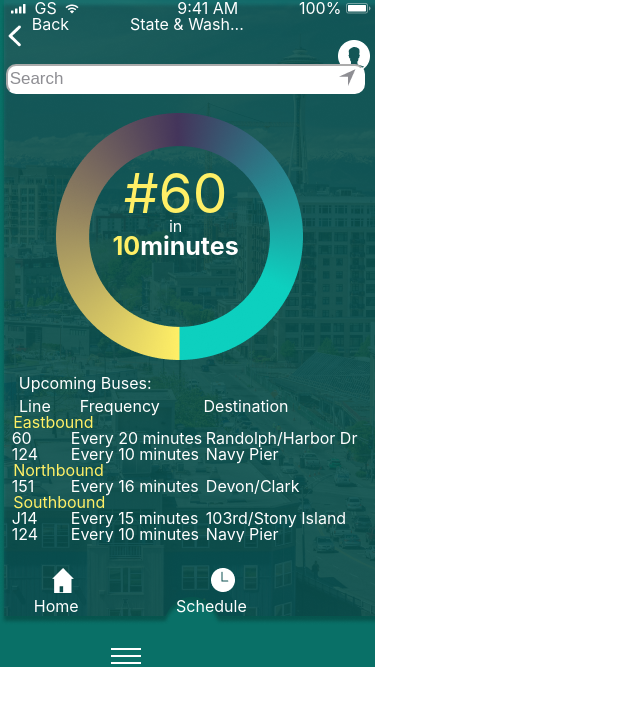
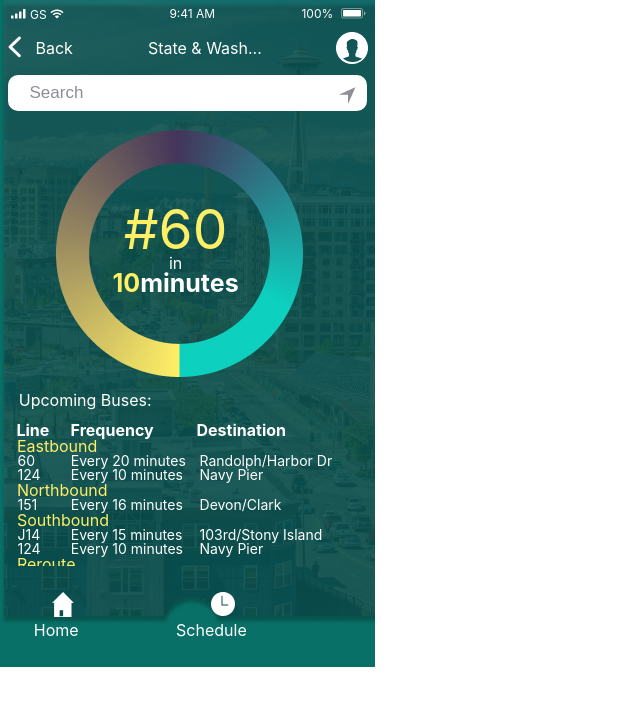
Before and after one commit to AngelaAnderson/BusyBus, a plain HTML site: page index.html in a window 1280 px wide. Shown: the whole page, without its empty margins (0-640 px from the left). Drawn offline with Linux system fonts and the light colour scheme.

Commit message:
Updated CSS with reset.css file

```diff
--- a/css/stylesheet.css
+++ b/css/stylesheet.css
@@ -31,7 +31,7 @@ h3{
   font-weight:lighter;
   font-size: 14px;
   line-height: 22px;
-  letter-spacing: -2.41%
+  letter-spacing: -2.41%;
 }
 h6{
   font-size: 17px;
@@ -45,68 +45,71 @@ a{
 }
 /* Status Bar */
 .mobilesignaltype{
-  display: inline-block;
+  float: left;
   padding-left: 1%;
-  margin-top:-3%;
+  margin-top:2.5%;
+  font-size: 12px;
 }
 .mobilesignalicon{
-  display: inline-block;
+  float: left;
   padding-left: 3%;
-  margin-top: -3%;
+  margin-top: 2.5%;
 }
 .wifiicon{
-  display: inline-block;
+  float: left;
   padding-left: 1%;
-  margin-top: -3%;
+  margin-top: 2.5%;
 }
 .time{
-display: inline-block;
-  padding-left: 25%;
-  margin-top:-3%;
+  float: left;
+  padding-left: 28%;
+  margin-top:2%;
+  font-size: 12px;
 }
 .batterypercentage{
-  display: inline-block;
-  margin-top: -3%;
-  padding-left: 15%;
+  float: left;
+  margin-top: 2%;
+  padding-left: 23%;
+  font-size: 12px;
 }
 .batteryicon{
-  display: inline-block;
-  margin-top: -3%;
-  padding-left: -%;
+  float: left;
+  margin-top: -3.5%;
+  padding-left: 91%;
 }
 
 /* Navigation Bar */
 .userpic{
   float: left;
-  padding-left: 90%;
-  margin-top:-2%;
+  padding-left: 84%;
+  margin-top:-6.5%;
 }
 .back-button{
   float: left;
   padding-left: 2%;
-  margin-top: 2.5%;
+  margin-top: 4%;
 }
 .back-button-text{
-  display: inline-block;
-  margin-top:-0%;
-  padding-left:3%;
+  float: left;
+  margin-top:5%;
+  padding-left:4%;
 }
 .title{
-  display: inline-block;
-  padding-left: 18%;
-  margin-top:-15%;
-  padding-left: 15%;
+  float: left;
+  padding-left: 20%;
+  margin-top:5%;
 }
 /* Search Bar */
 .searchtextentry{
   float:left;
-  height: 30px;
+  height: 36px;
   width: 359px;
   border-radius: 10px;
   border-color: #ffffff;
-  box-shadow:none;
-  margin: 0 1.5%;
-  margin-top: -2%;}
+  border:none;
+  padding-left: 22px;
+  margin: 0 2%;
+  margin-top: 3%;}
   ::-webkit-input-placeholder{
     color:#8E8E93;
     font-size:17px;
@@ -131,7 +134,7 @@ display: inline-block;
 .location{
   float: left;
   padding-left:90%;
-  margin-top: -25.5px;
+  margin-top: -24px;
 }
 /* Circle Elements */
 .progresscircle{
@@ -142,7 +145,7 @@ display: inline-block;
 .arrivalcountdown{
 float: left;
 padding-left:30%;
-margin-top: -47%;
+margin-top: -42%;
 text-align: center;
 }
 .timeinmin, .min{
@@ -155,7 +158,7 @@ text-align: center;
 }
 .busnumber{
   font-size: 55px;
-  line-height: 18px;
+  line-height: 20px;
   letter-spacing: 0%;
   color: #FFEF66;
 }
@@ -168,20 +171,22 @@ text-align: center;
 .direction{
   color:#FFEF66;
   float: left;
-  margin-left: 3.5%;
+  margin-left: 4.5%;
 }
 .scheduleheader{
   float: left;
-  margin-top:10%;
+  margin-top:12%;
   margin-left: -40%
 }
 .frequency{
   float: left;
-  margin-left:25%;
+  margin-left:13%;
+  font-weight: bold;
 }
 .destination{
   float: left;
-  margin-left:75%;
+  margin-left:60%;
+  font-weight: bold;
 }
 .busschedule{
   float: left;
@@ -197,26 +202,30 @@ text-align: center;
  .line{
   float: left;
   width: 58.23px;
-  margin-left: 30%;
+  margin-left: 25.5%;
   margin-top: 0%;
+  font-weight: bold;
 }
 .bus-line-data{
   float: left;
   width: 58.23px;
-  margin-left: 20%;
+  margin-left: 30%;
   margin-top: 0%;
+  font-size: 14px;
 }
 .bus-frequency-data{
   float: left;
   width: 180px;
   margin-left: 7%;
   margin-top: 0%;
+  font-size: 14px;
 }
 .bus-destination-data{
   float: left;
   width: 180px;
-  margin-left: -18%;
+  margin-left: -21.5%;
   margin-top: 0%;
+  font-size: 14px;
 }
 /* Main Navigation*/
 /*Home */
```
